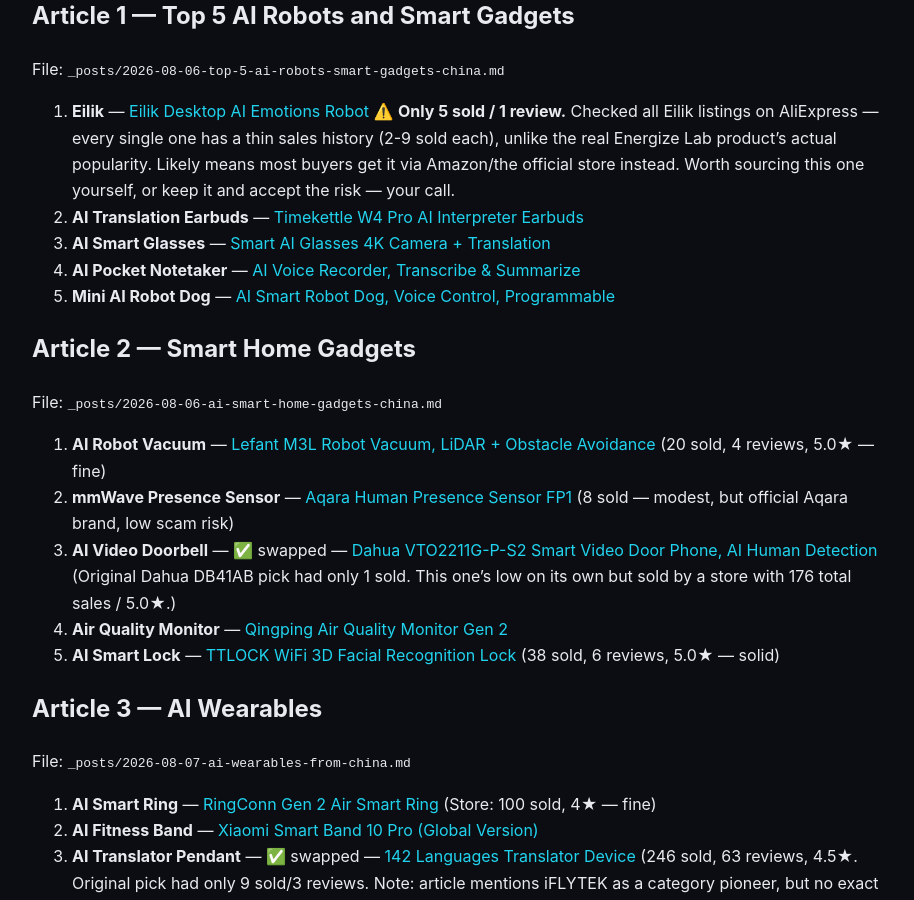
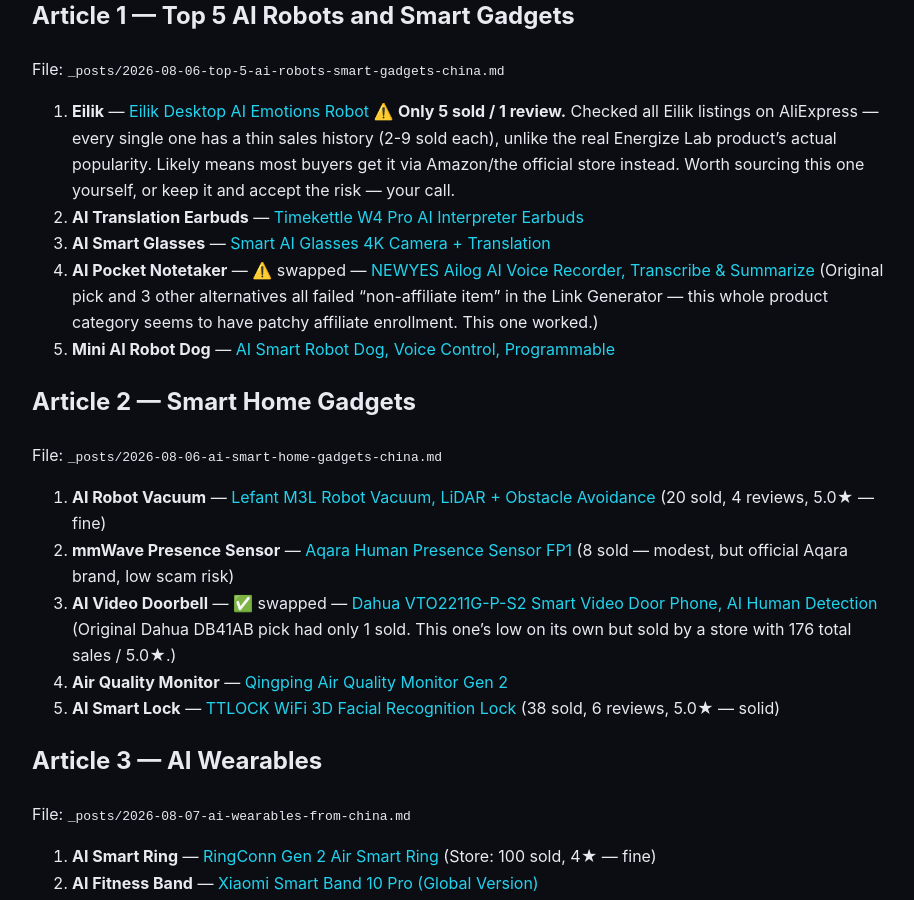
Before and after one commit to patrikaxelsson84/futuretechsweden.com, a Jekyll site: the page built from marketing/product-links-to-monetize.md, in a window 1280 px wide and 900 px high, scrolled down 549 px. Shown: the whole window, without its empty margins (178-1092 px from the left). Built offline with Jekyll 4.4.1, drawn with Linux system fonts in a browser that asks for light colours; our own code applies the rules of GitHub Pages for plain Markdown files.

Commit message:
Wire tracked affiliate links for notetaker + robot vacuum (6/15, 7/15)
Co-Authored-By: Claude Sonnet 5 <noreply@anthropic.com>

```diff
--- a/marketing/product-links-to-monetize.md
+++ b/marketing/product-links-to-monetize.md
@@ -23,7 +23,9 @@ File: `_posts/2026-08-06-top-5-ai-robots-smart-gadgets-china.md`
    yourself, or keep it and accept the risk — your call.
 2. **AI Translation Earbuds** — [Timekettle W4 Pro AI Interpreter Earbuds](https://www.aliexpress.com/item/1005009945946876.html)
 3. **AI Smart Glasses** — [Smart AI Glasses 4K Camera + Translation](https://www.aliexpress.com/item/1005011747518509.html)
-4. **AI Pocket Notetaker** — [AI Voice Recorder, Transcribe & Summarize](https://www.aliexpress.com/item/1005009726389497.html)
+4. **AI Pocket Notetaker** — ⚠️ swapped — [NEWYES Ailog AI Voice Recorder, Transcribe & Summarize](https://www.aliexpress.com/item/1005011905159251.html)
+   (Original pick and 3 other alternatives all failed "non-affiliate item" in the Link Generator —
+   this whole product category seems to have patchy affiliate enrollment. This one worked.)
 5. **Mini AI Robot Dog** — [AI Smart Robot Dog, Voice Control, Programmable](https://www.aliexpress.com/item/1005011931001260.html)
 
 ## Article 2 — Smart Home Gadgets
```
Also changed, not shown: _posts/2026-08-06-ai-smart-home-gadgets-china.md (+1 -1 lines), _posts/2026-08-06-top-5-ai-robots-smart-gadgets-china.md (+1 -1 lines).
